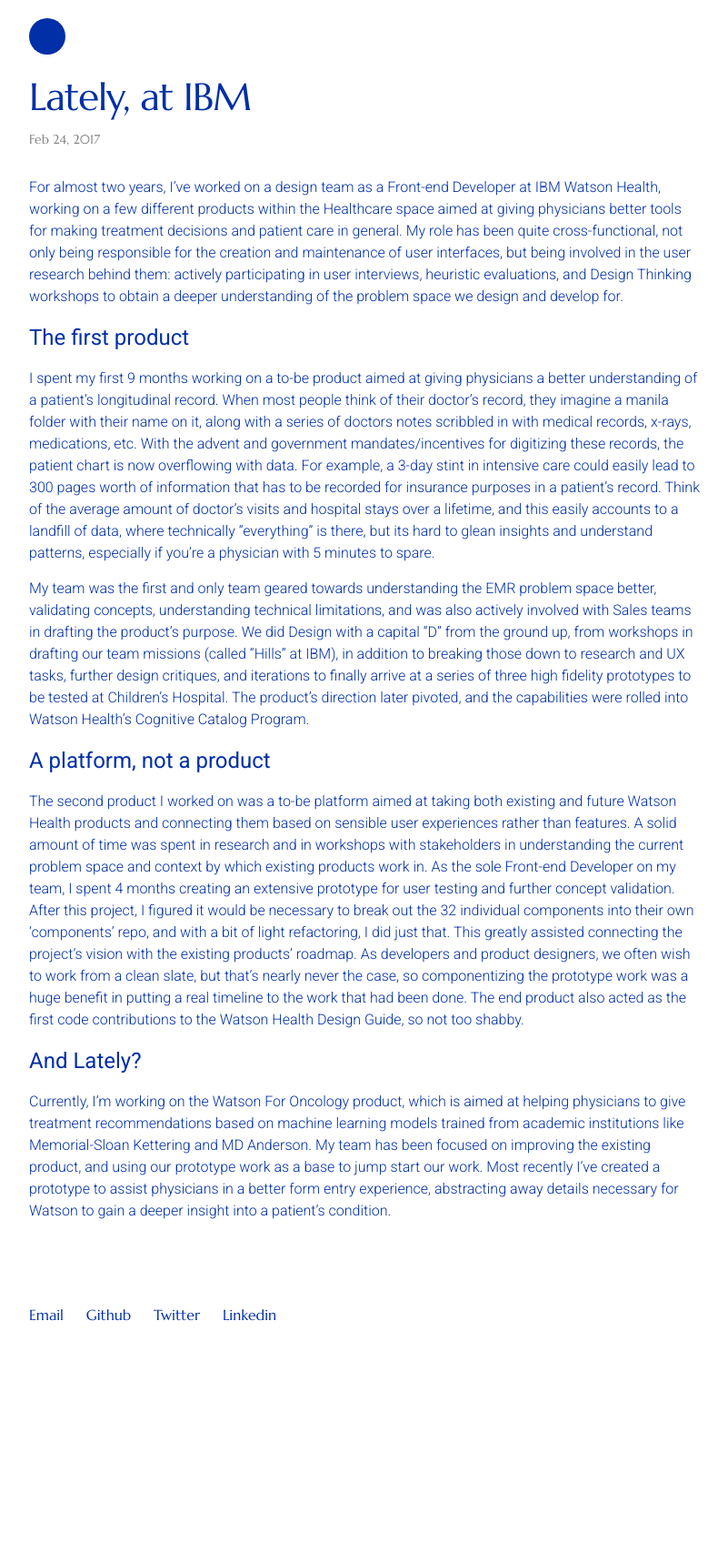
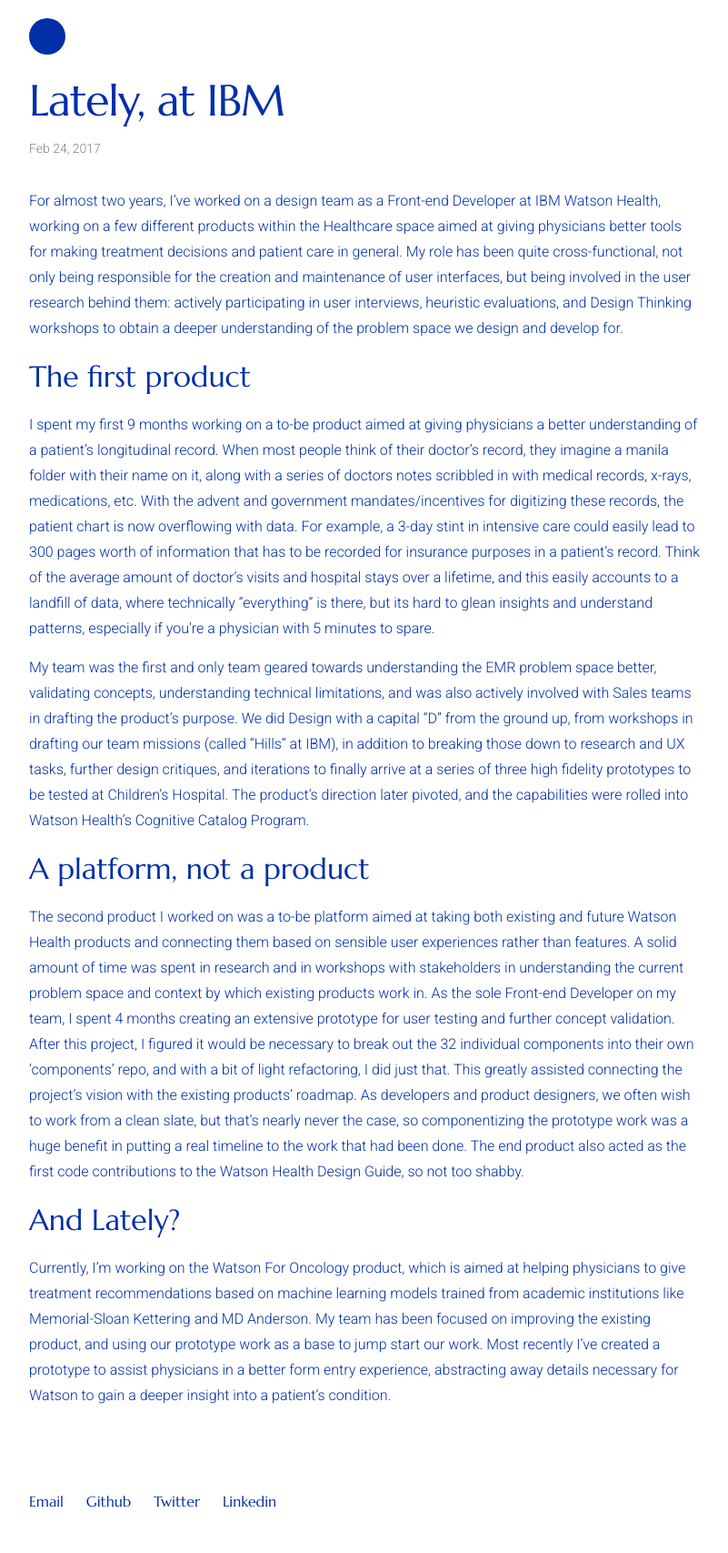
Before and after one commit to mathesond2/davidmatheson.me, a Jekyll site: the page built from _posts/2017-02-24-lately-at-ibm.markdown, in a window 1280 px wide. Shown: the whole page at 91% size, without its empty margins (238-1039 px from the left). Built offline with Jekyll 4.4.1, drawn with Linux system fonts in a browser that asks for light colours; before the commit the page ends 1502 px from its top, so only the background shows below that.

Commit message:
added more shameful styles

```diff
--- a/_sass/05-_shame.scss
+++ b/_sass/05-_shame.scss
@@ -8,14 +8,9 @@
 //    http://csswizardry.com/2013/04/shame-css/
 
 body {
-   // background: url(../images/me.png);
-   background-repeat: no-repeat;
-   background-size: 300px;
-    background-position: center;
    background-color: #fff;
    color: #002fa7;
-   // font-family: 'Roboto', sans-serif;
-   font-family: 'Marcellus', serif; //I like this
+   font-family: 'Marcellus', serif;
    a,
    .site-title {
       color: #002fa7;
@@ -27,6 +22,34 @@
          color: #002fa7;
       }
    }
+}
+
+p,
+.post-meta {
+   font-family: 'Roboto', sans-serif;
+}
+
+.post-meta {
+   color: #828282;
+   font-weight: 300;
+}
+
+.post {
+   h1,
+   h2,
+   h3,
+   h4 {
+      font-family: 'Marcellus', serif;
+   }
+
+   h4 {
+      font-size: 32px;
+   }
+}
+
+
+p {
+   line-height: 28px;
 }
 
 .social-media-list {
@@ -59,6 +82,10 @@
    font-size: 16px;
 }
 
+.post-title {
+   font-size: 48px;
+}
+
 .circle-icon {
    width: 40px;
    height: 40px;
@@ -66,8 +93,3 @@
    border-radius: 50%;
    background-color: #002fa7;
 }
-
-h4 {
-   font-size: 24px;
-   font-weight: 400;
-}
```
